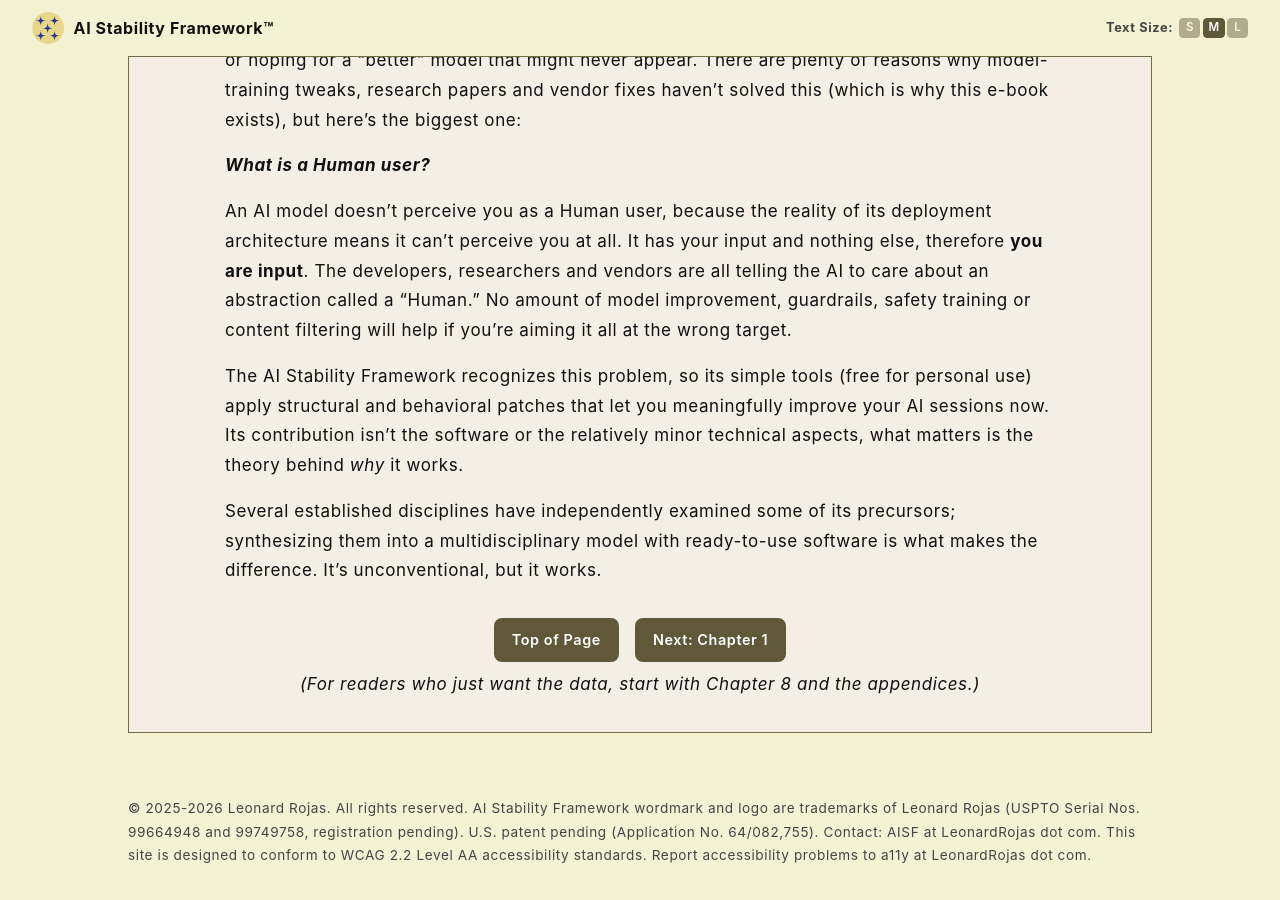
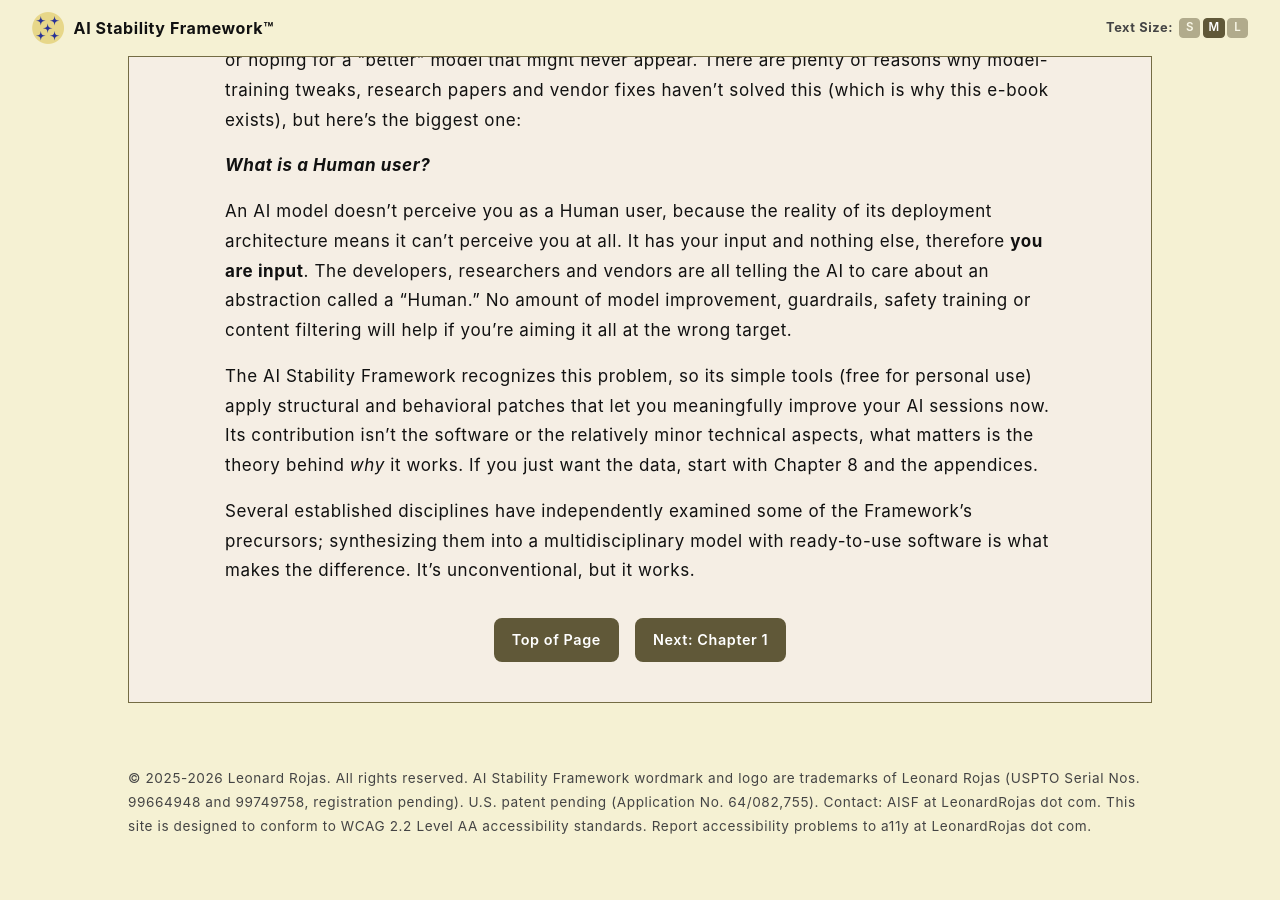
Before and after one commit to rojaslen/AISF-WEB, a Jekyll site: the page built from index.md, in a window 1280 px wide and 900 px high, scrolled down 1412 px. Built offline with Jekyll 4.4.1, drawn with Linux system fonts in a browser that asks for light colours; some web fonts are replaced; after the commit the page ends 2282 px from its top, so only the background shows below that.

Commit message:
Update index.md

```diff
--- a/index.md
+++ b/index.md
@@ -50,13 +50,11 @@
 
 An AI model doesn't perceive you as a Human user, because the reality of its deployment architecture means it can't perceive you at all. It has your input and nothing else, therefore **you are input**. The developers, researchers and vendors are all telling the AI to care about an abstraction called a "Human." No amount of model improvement, guardrails, safety training or content filtering will help if you're aiming it all at the wrong target.
 
-The AI Stability Framework recognizes this problem, so its simple tools (free for personal use)  apply structural and behavioral patches that let you meaningfully improve your AI sessions now. Its contribution isn't the software or the relatively minor technical aspects, what matters is the theory behind *why* it works.
+The AI Stability Framework recognizes this problem, so its simple tools (free for personal use)  apply structural and behavioral patches that let you meaningfully improve your AI sessions now. Its contribution isn't the software or the relatively minor technical aspects, what matters is the theory behind *why* it works. If you just want the data, start with Chapter 8 and the appendices.
 
-Several established disciplines have independently examined some of its precursors; synthesizing them into a multidisciplinary model with ready-to-use software is what makes the difference. It's unconventional, but it works.
+Several established disciplines have independently examined some of the Framework's precursors; synthesizing them into a multidisciplinary model with ready-to-use software is what makes the difference. It's unconventional, but it works.
 
 <div class="chapter-nav">
   <a href="/ch01">Next: Chapter 1</a>
   <a href="#toc">Top of Page</a>
 </div>
-
-<center><I>(For readers who just want the data, start with Chapter 8 and the appendices.)</I></center>
```
